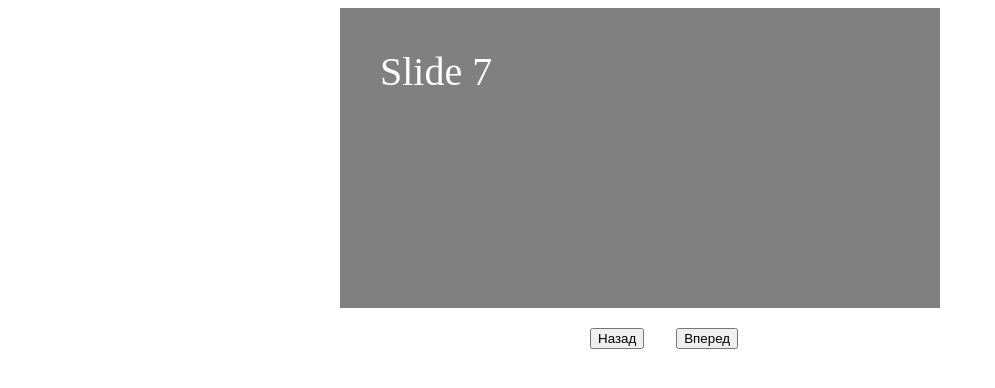
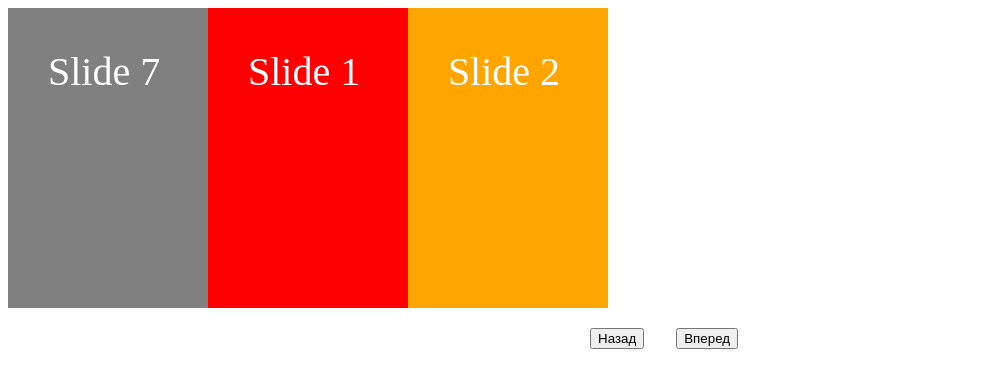
Before and after one commit to SLinartS/slider, a plain HTML site: page index.html in a window 1280 px wide. Both pictures are taken after a click on the button "Назад". Shown: the whole page, without its empty margins (0-995 px from the left). Drawn offline with Linux system fonts and the light colour scheme.

Commit message:
multiple with loop

```diff
--- a/index.html
+++ b/index.html
@@ -8,15 +8,17 @@
     <link rel="stylesheet" href="./style.css" />
   </head>
   <body>
-    <ul id="slides">
-      <li class="slide showing">Slide 1</li>
-      <li class="slide">Slide 2</li>
-      <li class="slide">Slide 3</li>
-      <li class="slide">Slide 4</li>
-      <li class="slide">Slide 5</li>
-      <li class="slide">Slide 6</li>
-      <li class="slide">Slide 7</li>
-    </ul>
+    <div class="wrapper">
+      <ul class="items">
+        <li class="slide red">Slide 1</li>
+        <li class="slide orange">Slide 2</li>
+        <li class="slide green">Slide 3</li>
+        <li class="slide blue">Slide 4</li>
+        <li class="slide purple">Slide 5</li>
+        <li class="slide darkcyan">Slide 6</li>
+        <li class="slide gray">Slide 7</li>
+      </ul>
+    </div>
     <div class="buttons">
       <button id="button-prev">Назад</button>
       <button id="button-next">Вперед</button>
--- a/index.js
+++ b/index.js
@@ -1,35 +1,92 @@
 'use strict';
 
 class Slider {
-  constructor() {
-    this.slides = document.querySelectorAll('#slides .slide');
+  #position;
+  #elemNumber
+  #transitionTimeout
+  #isLoop
+  #items
+  #slides
+  #max
+  #width
+
+  constructor({ elemNumber, transitionTimeout, isLoop }) {
     this.buttonPrev = document.querySelector('#button-prev');
     this.buttonNext = document.querySelector('#button-next');
-    this.currentSlide = 0;
+
+    this.#elemNumber = elemNumber;
+    this.#transitionTimeout = transitionTimeout;
+    this.#isLoop = isLoop;
+    this.#items = document.querySelector('.items');
+    this.#slides = document.querySelectorAll('.items .slide');
+    this.#max = this.#slides.length + this.#elemNumber - 1;
+    this.#width = this.#slides[0].offsetWidth;
+    this.#addElementsForLoop();
+    this.#initPosition();
   }
 
   prevSlide() {
-    this.clear();
-    this.slides[this.currentSlide].className = 'slide prev';
-    this.currentSlide = (this.currentSlide - 1 + this.slides.length) % this.slides.length;
-    this.slides[this.currentSlide].className = 'slide showing';
+    if (this.#isLoop || this.#position <= -this.#width) {
+      this.#move(this.#width);
+    }
   }
 
   nextSlide() {
-    this.clear();
-    this.slides[this.currentSlide].className = 'slide next';
-    this.currentSlide = (this.currentSlide + 1) % this.slides.length;
-    this.slides[this.currentSlide].className = 'slide showing';
+    if (this.#isLoop || this.#position >= -this.#width * this.#max) {
+      this.#move(-this.#width);
+    }
   }
 
-  clear() {
-    this.slides.forEach((slide) => {
-      slide.className = 'slide';
-    });
+  #initPosition() {
+    this.#moveToPosition(-this.#elemNumber * this.#width);
+  }
+
+  #move(offset) {
+    this.#position += offset;
+    this.#items.style.transform = `translateX(${this.#position}px)`;
+
+    if (
+      this.#isLoop &&
+      this.#position <= -this.#width * this.#max - this.#width
+    ) {
+      this.#moveToPosition(-this.#elemNumber * this.#width);
+    }
+
+    if (this.#isLoop && this.#position > -this.#width) {
+      this.#moveToPosition(-this.#slides.length * this.#width);
+    }
+  }
+
+  #moveToPosition(position) {
+    setTimeout(() => {
+      this.#items.classList.add('no-transition');
+      this.#position = position;
+      this.#move(0);
+      setTimeout(() => {
+        this.#items.classList.remove('no-transition');
+      }, 10);
+    }, this.#transitionTimeout);
+  }
+
+  #addElementsForLoop() {
+    for (let i = 0; i < this.#elemNumber; i++) {
+      let li = document.createElement('li');
+      let liprep = document.createElement('li');
+      li.innerText = this.#slides[i].innerText;
+      liprep.innerText = this.#slides[this.#slides.length - 1 - i].innerText;
+      li.className = this.#slides[i].className;
+      liprep.className = this.#slides[this.#slides.length - 1 - i].className;
+      this.#items.append(li);
+      this.#items.prepend(liprep);
+    }
   }
 }
 
-const slider = new Slider();
+const slider = new Slider({
+  elemNumber: 3,
+  transitionTimeout: 500,
+  isLoop: true,
+});
 slider.buttonPrev.addEventListener('click', () => {
   slider.prevSlide();
 });
--- a/style.css
+++ b/style.css
@@ -1,11 +1,21 @@
-#slides {
+.wrapper {
+  overflow: hidden;
+  width: 600px;
+}
+
+
+.items {
+  display: flex;
   position: relative;
   height: 300px;
-  width: 600px;
   padding: 0px;
   margin: auto;
   list-style-type: none;
-  overflow: hidden;
+  transition: transform 0.5s ease;
+}
+
+.no-transition {
+  transition: none;
 }
 
 .buttons {
@@ -16,28 +26,27 @@
 }
 
 .slide {
-  position: absolute;
-  left: 0px;
-  top: 0px;
-  width: 100%;
+  flex: 0 0 33.33%;
+  max-width: 100%;
   height: 100%;
-  opacity: 0;
-  transform: translate(0%, 0%);
 }
 
 .showing {
   opacity: 1;
+  display: block;
 }
 
 .next {
   animation: next 1s ease-in-out 0s 1 normal forwards;
   opacity: 1;
+  display: block;
   z-index: 1;
 }
 
 .prev {
-  animation: prev 1s ease-in-out 0s 1 normal forwards;
+  animation: prev 1s ease-in-out 0s 1 normal backwards;
   opacity: 1;
+  display: block;
   z-index: 1;
 }
 
@@ -49,19 +58,21 @@
 
   100% {
     transform: translate(100%, 0%);
-    visibility: hidden;
+    /* visibility: hidden; */
   }
 }
 
 @keyframes next {
   0% {
     transform: translate(0%, 0%);
-    visibility: visible;
+    /* visibility: visible; */
+    display: block;
   }
 
   100% {
     transform: translate(-100%, 0%);
-    visibility: hidden;
+    /* visibility: hidden; */
+    display: none;
   }
 }
 
@@ -73,30 +84,30 @@
   color: #fff;
 }
 
-.slide:nth-of-type(1) {
+.red {
   background: red;
 }
 
-.slide:nth-of-type(2) {
+.orange {
   background: orange;
 }
 
-.slide:nth-of-type(3) {
+.green {
   background: green;
 }
 
-.slide:nth-of-type(4) {
+.blue {
   background: blue;
 }
 
-.slide:nth-of-type(5) {
+.purple {
   background: purple;
 }
 
-.slide:nth-of-type(6) {
+.darkcyan {
   background: darkcyan;
 }
 
-.slide:nth-of-type(7) {
+.gray {
   background: gray;
 }
```
